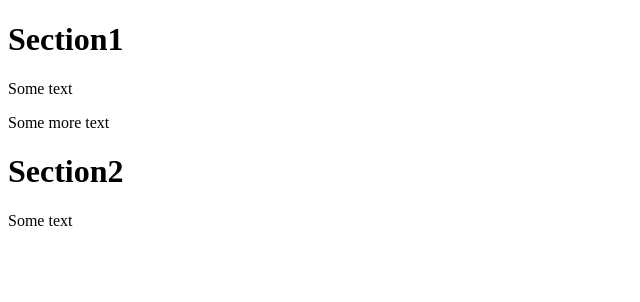
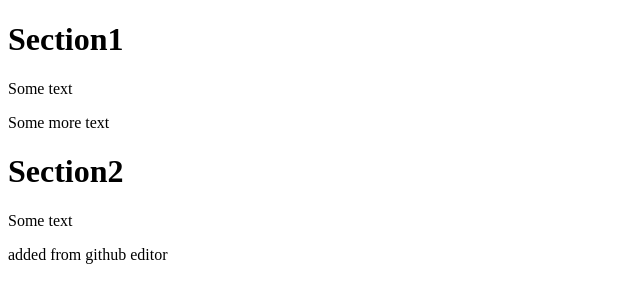
Before and after one commit to wilmer090/demo-repo, a plain HTML site: page index.html in a window 1280 px wide. Shown: the whole page, without its empty margins (0-640 px from the left). Drawn offline with Linux system fonts and the light colour scheme.

Commit message:
Update index.html

```diff
--- a/index.html
+++ b/index.html
@@ -9,5 +9,6 @@
 <p>Some more text</p>
 <h1>Section2</h1>
 <p>Some text</p>
+<p>added from github editor</p>
 </body>
 </html>
```
